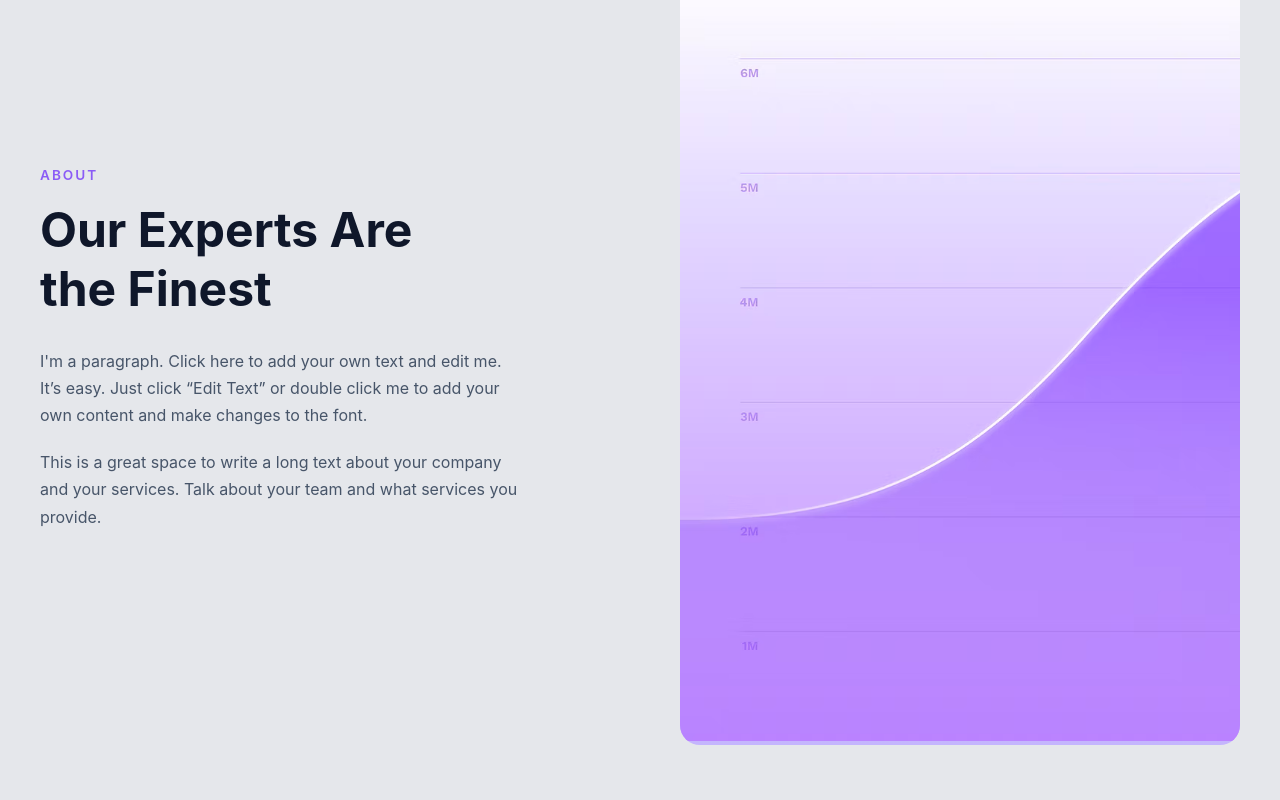
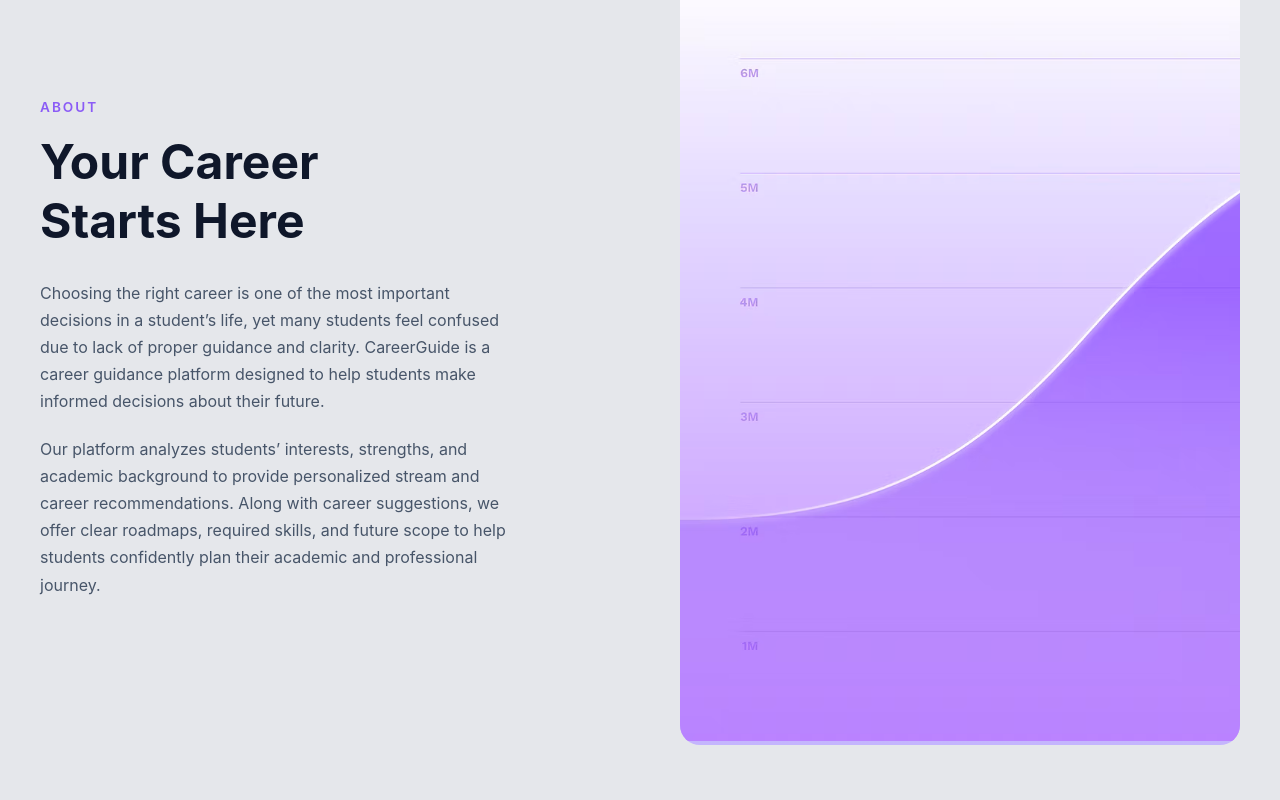
Before and after one commit to Abhi-1100/careerviewx, a React (Create React App) app: page / in a window 1280 px wide. Shown: the part 1740-2540 px from the top of the page. Built offline with nearby package versions, Linux system fonts and the light colour scheme.

Commit message:
add the content of About

```diff
--- a/src/components/About.jsx
+++ b/src/components/About.jsx
@@ -9,17 +9,14 @@
         {/* LEFT CONTENT */}
         <div className="about-text">
           <span className="about-label">ABOUT</span>
-          <h2>Our Experts Are<br />the Finest</h2>
+          <h2>Your Career<br/>Starts Here</h2>
 
           <p>
-            I'm a paragraph. Click here to add your own text and edit me.
-            It’s easy. Just click “Edit Text” or double click me to add
-            your own content and make changes to the font.
+            Choosing the right career is one of the most important decisions in a student’s life, yet many students feel confused due to lack of proper guidance and clarity. CareerGuide is a career guidance platform designed to help students make informed decisions about their future.
           </p>
 
           <p>
-            This is a great space to write a long text about your company
-            and your services. Talk about your team and what services you provide.
+            Our platform analyzes students’ interests, strengths, and academic background to provide personalized stream and career recommendations. Along with career suggestions, we offer clear roadmaps, required skills, and future scope to help students confidently plan their academic and professional journey.
           </p>
         </div>
 
--- a/src/pages/Home.jsx
+++ b/src/pages/Home.jsx
@@ -14,7 +14,7 @@
       <Services />
       <About />
       <Testimonials />
-      <section className="section content">Content Section</section>
+      {/* <section className="section content">Content Section</section> */}
       <Footer />
     </div>
   );
```
